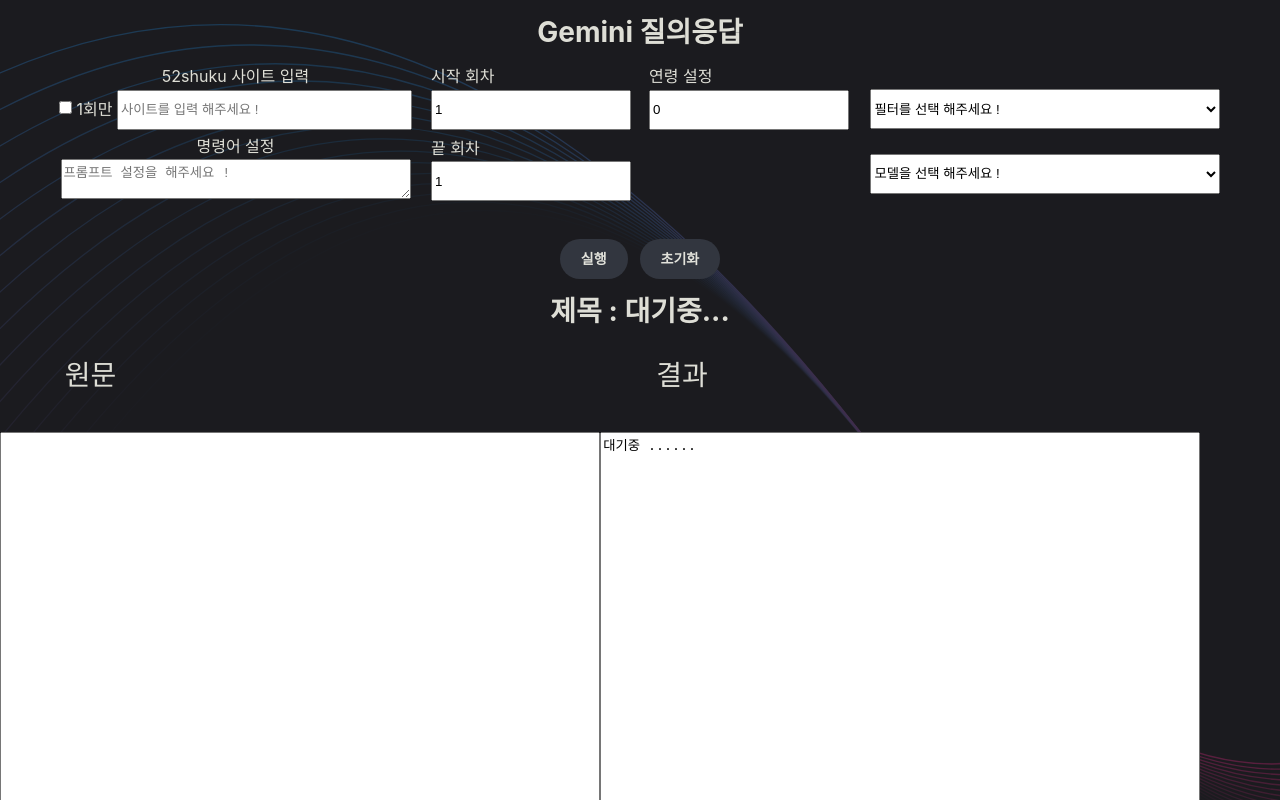
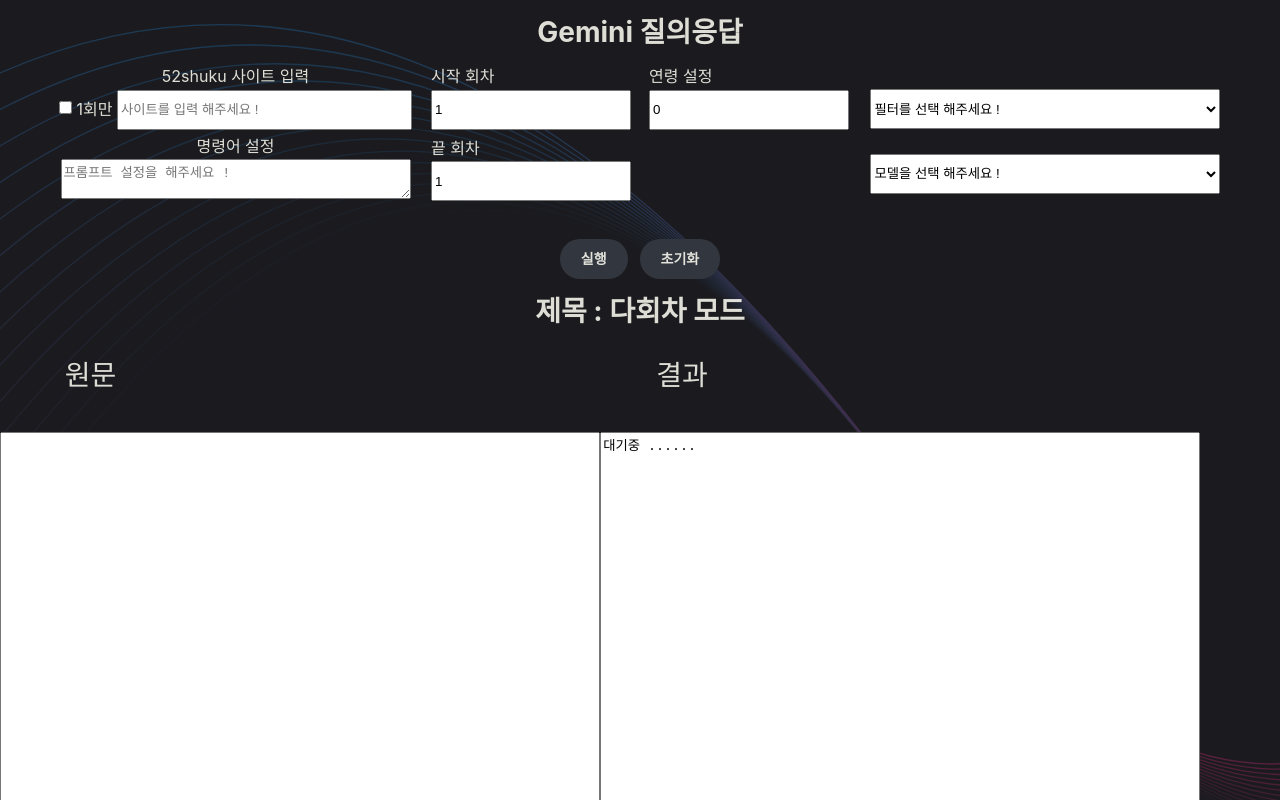
Before and after one commit to frost-ix/translate_with_Gemini, a Vue app: page / in a window 1280 px wide. Shown: the top 800 px of the page. Built offline with nearby package versions, Linux system fonts and the light colour scheme.

Commit message:
fix : 로직 구현, interface 정의, type체킹 | waiting : front ui ux

```diff
--- a/package.json
+++ b/package.json
@@ -28,7 +28,7 @@
   "dependencies": {
     "@electron-toolkit/preload": "^3.0.0",
     "@electron-toolkit/utils": "^3.0.0",
-    "axios": "^1.7.4",
+    "axios": "^1.7.5",
     "electron-updater": "^6.1.7"
   },
   "devDependencies": {
--- a/src/renderer/src/components/Gemini.vue
+++ b/src/renderer/src/components/Gemini.vue
@@ -2,10 +2,14 @@
 import gemini from '@renderer/functions/Gemini'
 import EnvControl from '@renderer/functions/EnvControl'
 import GApi from '@renderer/functions/GApi'
-import { data, readOnlyData, variableActions } from '@renderer/types/types'
+import { data, readOnlyData, variableActions } from '@renderer/types/interfaces'
 
 export default {
-  data(): { data: data; readOnlyData: readOnlyData; variableActions: variableActions } {
+  data(): {
+    data: data
+    readOnlyData: readOnlyData
+    variableActions: variableActions
+  } {
     return {
       data: {
         iData: {
@@ -36,8 +40,16 @@
       try {
         const serverUrl: string = EnvControl()
 
-        const maxLoad = gemini.CheckLoad(this.data.iData.startIndex, this.data.iData.endIndex)
+        const maxLoad: boolean = gemini.CheckLoad(
+          this.data.iData.startIndex,
+          this.data.iData.endIndex
+        )
         if (maxLoad) {
+          return
+        }
+
+        if (!this.data.iData.inputPrompt) {
+          this.exceptionHandler('p')
           return
         }
 
@@ -55,16 +67,16 @@
             this.readOnlyData.targetTitle = crawlingData.targetTitle
             this.readOnlyData.targetContent = crawlingData.targetContent
           } else {
+            const crawlingData: string[] = await GApi.CrawlingEpisodes(serverUrl, {
+              url,
+              targetIndex: {
+                startIndex: this.data.iData.startIndex - 1,
+                endIndex: this.data.iData.endIndex - 1
+              }
+            })
+            console.log(crawlingData)
             alert('현재 구현 중 입니다.')
             return
-            // const crawlingData: string[] = await GApi.CrawlingEpisodes(serverUrl, {
-            //   url,
-            //   targetIndex: {
-            //     startIndex: this.data.iData.startIndex - 1,
-            //     endIndex: this.data.iData.endIndex - 1
-            //   }
-            // })
-            // console.log(crawlingData)
           }
         } else {
           this.readOnlyData.targetContent = 'Gemini 질의응답 모드 입니다.'
@@ -205,7 +217,7 @@
     <div class="action"><a class="action" @click="clear">초기화</a></div>
   </div>
   <div class="text" style="padding-bottom: -5%">
-    제목 : {{ readOnlyData.targetTitle ? readOnlyData.targetTitle : '대기중...' }}
+    제목 : {{ variableActions.isChecked === true ? '1회차 모드' : '다회차 모드' }}
   </div>
   <div id="introduceBar" class="text">
     <span id="target">원문</span>
--- a/src/renderer/src/functions/Gemini.ts
+++ b/src/renderer/src/functions/Gemini.ts
@@ -12,11 +12,13 @@
       selectModel: ''
     }
   }
-  readOnlyData = {
-    targetTitle: '',
-    targetContent: '',
-    resultData: '대기중 ......'
-  }
+  readOnlyData = [
+    {
+      targetTitle: '',
+      targetContent: '',
+      resultData: '대기중 ......'
+    }
+  ]
   variableActions = {
     actionButton: false,
     isChecked: false
@@ -32,7 +34,7 @@
   alert('필터와 모델을 선택해주세요 !')
 }
 
-function CheckLoad(n: number, m: number) {
+function CheckLoad(n: number, m: number): boolean {
   const maxLoad = 20
   if (maxLoad < m - n) {
     alert('요청 범위를 초과 했습니다 !')
--- a/src/renderer/src/types/types.ts
+++ b/src/renderer/src/types/interfaces.ts
@@ -22,6 +22,8 @@
   resultData?: string
 }
 
+export interface rDatas extends Array<readOnlyData> {}
+
 export interface variableActions {
   actionButton: boolean
   isChecked: boolean
```
Also changed, not shown: src/renderer/src/functions/GApi.ts (+22 -1 lines), 1 other file (tests, documents, lock files or other folders).
